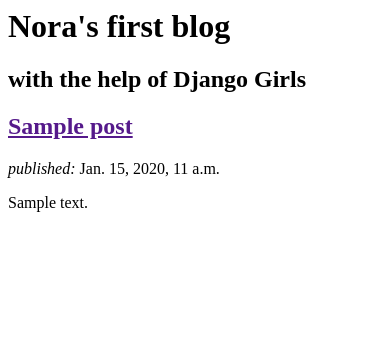
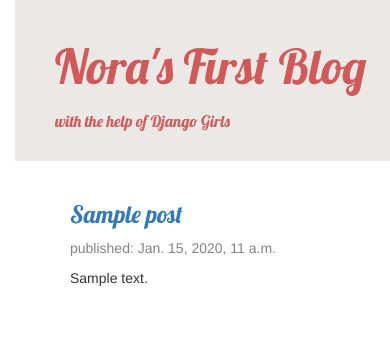
Before and after one commit to noraheinrich/my-first-blog, a Django app: page / in a window 390 px wide. Shown: the top 357 px of the page. Run offline with Django 3.2, Linux system fonts and the light colour scheme; tables that the repository leaves empty hold one stand-in row (values such as "Sample post"); some libraries are stand-ins or nearby versions.

Commit message:
Added view and template for detailed blog post as well as CSS for the site.

```diff
--- /dev/null
+++ b/blog/static/css/blog.css
@@ -0,0 +1,63 @@
+
+h1 a, h2 a {
+    color: #ce5a5a;
+    font-family: 'Lobster';
+}
+
+body {
+    padding-left: 15px;
+}
+
+
+.page-header {
+    background-color: #ebe8e6;
+    margin-top: 0;
+    padding: 20px 20px 20px 40px;
+}
+
+.page-header h1, .page-header h1 a, .page-header h1 a:visited, .page-header h1 a:active {
+    color: #ce5a5a;
+    font-size: 36pt;
+    text-decoration: none;
+}
+
+.page-header h2, .page-header h2 a, .page-header h2 a:visited {
+    color: #ce5a5a;
+    font-size: 12pt;
+    text-decoration: none;
+}
+
+.content {
+    margin-left: 40px;
+}
+
+h1, h2, h3, h4 {
+    font-family: 'Lobster', cursive;
+}
+
+.date {
+    color: #828282;
+}
+
+.save {
+    float: left;
+}
+
+.post-form textarea, .post-form input {
+    width: 100%;
+}
+
+.top-menu, .top-menu:hover, .top-menu:visited {
+    color: #ffffff;
+    float: right;
+    font-size: 26pt;
+    margin-right: 20px;
+}
+
+.post {
+    margin-bottom: 70px;
+}
+
+.post h2 a, .post h2 a:visited {
+    color: #000000;
+}
--- /dev/null
+++ b/blog/templates/blog/base.html
@@ -0,0 +1,30 @@
+{% load static %}
+
+<html>
+    <head>
+        <title>Nora's blog</title>
+        <link rel="stylesheet" href="//maxcdn.bootstrapcdn.com/bootstrap/3.2.0/css/bootstrap.min.css">
+        <link rel="stylesheet" href="//maxcdn.bootstrapcdn.com/bootstrap/3.2.0/css/bootstrap-theme.min.css">
+        <link href="//fonts.googleapis.com/css?family=Lobster&subset=latin,latin-ext" rel="stylesheet" type="text/css">
+        <link rel="stylesheet" href="{% static 'css/blog.css' %}">
+
+    </head>
+
+    <body>
+        <div class="page-header">
+            <h1><a href="/">Nora's First Blog</a></h1>
+            <h2><a>with the help of Django Girls</a></h2>
+        </div>
+
+
+        <div class="content container">
+            <div class="row">
+                <div class="col-md-8">
+                    {% block content %}
+                    {% endblock%}
+                </div>
+            </div>
+        </div>
+
+    </body>
+</html>
--- a/blog/templates/blog/post_list.html
+++ b/blog/templates/blog/post_list.html
@@ -1,17 +1,13 @@
-<html>
-    <head>
-        <title>Nora's blog</title>
-    </head>
-    <h1>Nora's first blog</h1>
-    <h2>with the help of Django Girls</h2>
+{% extends 'blog/base.html' %}
 
-    <body>
-        {% for post in posts %}
-        <div>
-            <h2><a href="">{{ post.title }}</a></h2>
-            <p><em>published:</em> {{ post.published_date }}</p>
+{% block content%}
+    {% for post in posts %}
+        <div class="post">
+            <h3><a href="{% url 'post_detail' pk=post.pk %}">{{ post.title }}</a></h3>
+            <div class="date">
+                <p>published: {{ post.published_date }}</p>
+            </div>
             <p>{{ post.text|linebreaksbr }}</p>
         </div>
     {% endfor %}
-    </body>
-</html>
+{% endblock %}
--- a/blog/urls.py
+++ b/blog/urls.py
@@ -3,4 +3,5 @@ from . import views
 
 urlpatterns = [
     path('', views.post_list, name='post_list'),
+    path('post/<int:pk>', views.post_detail, name='post_detail'),
 ]
--- a/blog/views.py
+++ b/blog/views.py
@@ -1,8 +1,15 @@
 from django.shortcuts import render
 from django.utils import timezone
+from django.shortcuts import render, get_object_or_404
 from .models import Post
+
 
 # Create your views here.
 def post_list(request):
     posts = Post.objects.filter(published_date__lte = timezone.now()).order_by('-published_date')
     return render(request, 'blog/post_list.html', {'posts':posts})
+
+def post_detail(request, pk):
+    #Post.objects.get(pk=pk)
+    post = get_object_or_404(Post, pk=pk)
+    return render(request, 'blog/post_detail.html',{'post': post})
```
Also changed, not shown: blog/templates/blog/post_detail.html (added, +13 -0 lines).
